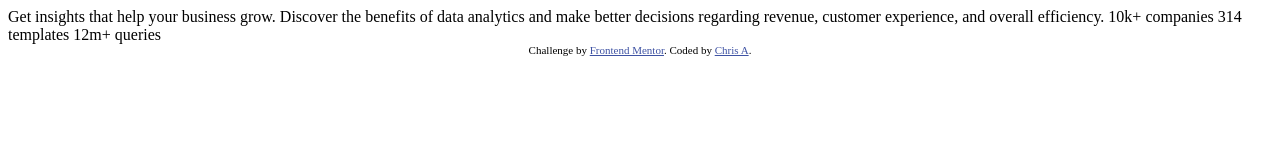
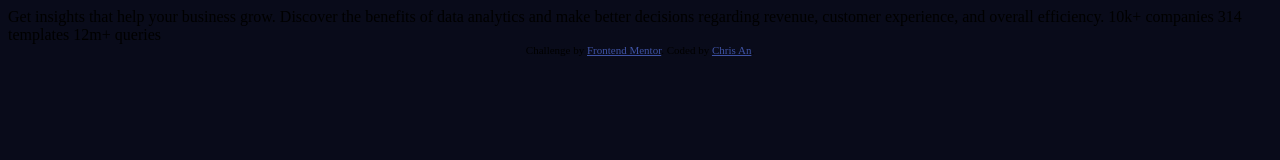
Before and after one commit to an-chris/stats-preview-card-component-main, a plain HTML site: page index.html in a window 1280 px wide. Drawn offline with Linux system fonts and the light colour scheme.

Commit message:
Background color

```diff
--- a/index.html
+++ b/index.html
@@ -27,7 +27,7 @@
 
   <div class="attribution">
     Challenge by <a href="https://www.frontendmentor.io?ref=challenge" target="_blank">Frontend Mentor</a>.
-    Coded by <a href="#">Chris A</a>.
+    Coded by <a href="#">Chris An</a>.
   </div>
 </body>
 </html>
--- a/style.css
+++ b/style.css
@@ -0,0 +1,3 @@
+body {
+  background-color: hsl(233, 47%, 7%);
+}
```
